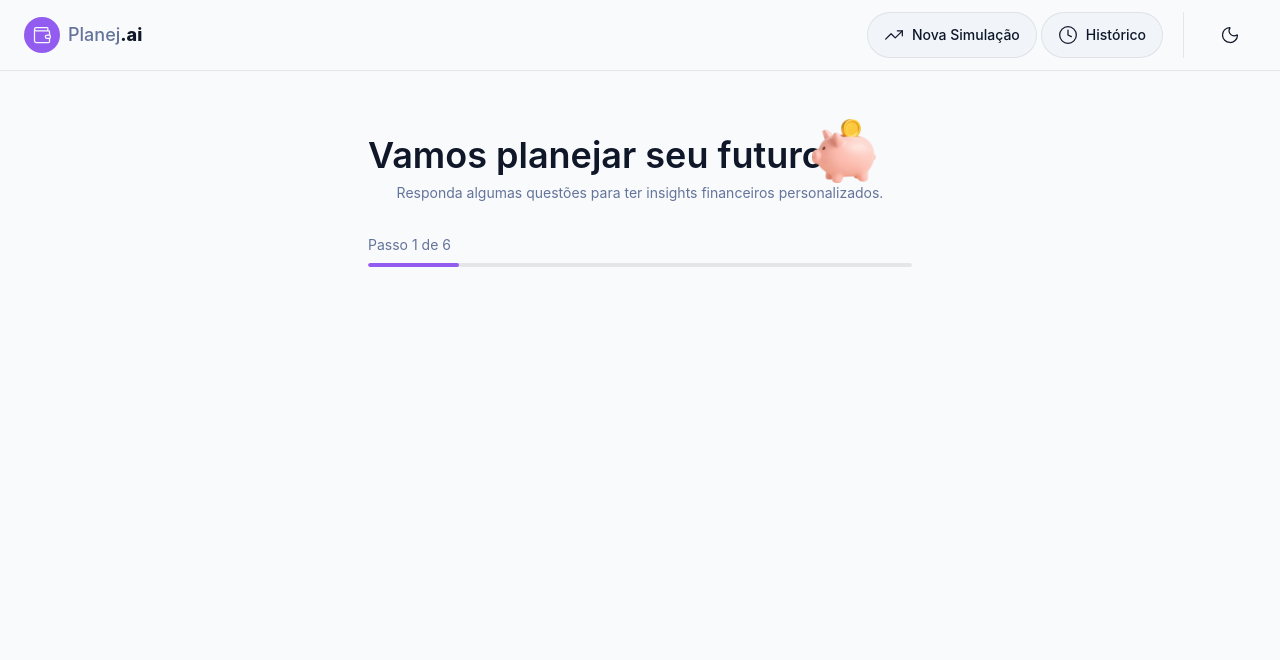
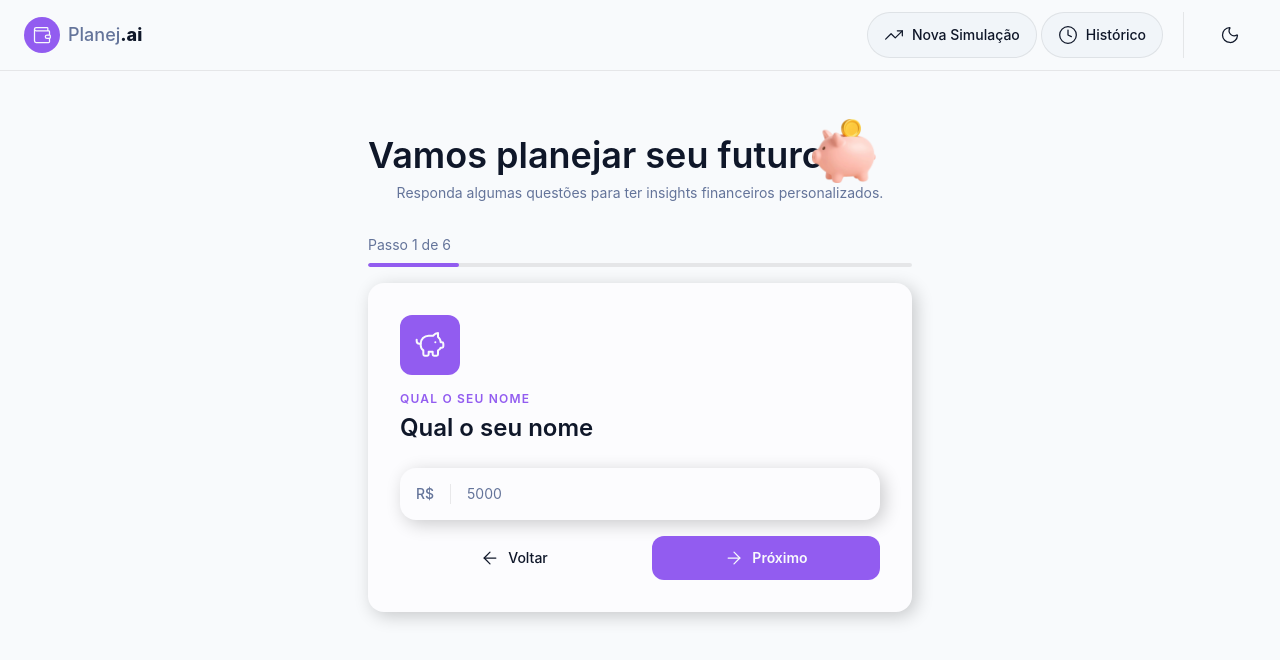
Before and after one commit to antoniorafaeldev/planejAI, a React (Vite) app: page / in a window 1280 px wide. Shown: the top 660 px of the page. Built offline with nearby package versions, Linux system fonts and the light colour scheme.

Commit message:
feat: create initial form structure with inputs

```diff
--- a/src/components/features/Simulation/Form.tsx
+++ b/src/components/features/Simulation/Form.tsx
@@ -1,9 +1,21 @@
+import { PiggyBank } from 'lucide-react';
+import { FormStep } from './FormStep';
 import { StepProgress } from './Progress';
 
 export function SimulationForm() {
   return (
     <>
       <StepProgress currentStep={1} totalSteps={6} />
+      <FormStep
+        icon={PiggyBank}
+        title="Qual o seu nome"
+        question="Qual o seu nome"
+        inputProps={{
+          type: 'text',
+          placeholder: '5000',
+          prefix: 'R$',
+        }}
+      />
     </>
   );
 }
--- /dev/null
+++ b/src/components/features/Simulation/FormStep.tsx
@@ -0,0 +1,49 @@
+import { Button } from '@/components/shared/Button';
+import { Input } from '@/components/shared/Input';
+import type { FormStepProps } from '@/interfaces/formStepProps';
+import { ArrowLeft, ArrowRight } from 'lucide-react';
+
+export function FormStep({
+  icon: Icon,
+  title,
+  question,
+  inputProps,
+  submitButtonProps,
+}: FormStepProps) {
+  return (
+    <div className="bg-card rounded-2xl p-6 shadow-[4px_4px_18px_0px_rgba(0,0,0,0.2)] sm:p-8">
+      <div className="bg-primary mb-4 flex h-15 w-15 items-center justify-center rounded-xl">
+        <Icon size={32} className="text-primary-foreground" />
+      </div>
+      <h2 className="text-primary mb-1 text-xs font-semibold tracking-widest uppercase">
+        {title}
+      </h2>
+      <h3 className="text-foreground mb-6 text-xl leading-snug font-semibold sm:text-2xl">
+        {question}
+      </h3>
+      <form className="flex flex-col gap-4">
+        <Input {...inputProps} />
+        <div className="flex flex-col gap-3 sm:flex-row sm:gap-6">
+          <Button
+            type="button"
+            // onClick={onBack}
+            variant="ghost"
+            icon={ArrowLeft}
+            className="order-2 flex-1 justify-center rounded-xl py-3 sm:order-1"
+          >
+            Voltar
+          </Button>
+          <Button
+            type="submit"
+            variant="primary"
+            icon={!submitButtonProps ? ArrowRight : undefined}
+            className="order-1 flex-1 sm:order-2"
+          >
+            {submitButtonProps?.label ?? 'Próximo'}
+            {submitButtonProps?.emojiIcon}
+          </Button>
+        </div>
+      </form>
+    </div>
+  );
+}
--- /dev/null
+++ b/src/components/shared/Input.tsx
@@ -0,0 +1,30 @@
+import type { InputProps } from '@/interfaces/inputProps';
+import { Divider } from './Divider';
+
+export function Input({ prefix, suffix, ...rest }: InputProps) {
+  return (
+    <div className="bg-input flex items-center rounded-2xl p-4 shadow-[4px_4px_18px_0px_rgba(0,0,0,0.2)]">
+      {prefix && (
+        <>
+          <span className="text-muted-foreground text-sm font-medium">
+            {prefix}
+          </span>
+          <Divider orientation="vertical" />
+        </>
+      )}
+      <input
+        className="text-foreground placeholder:text-muted-foreground w-full bg-transparent text-sm outline-none"
+        autoFocus
+        {...rest}
+      />
+      {suffix && (
+        <>
+          <Divider orientation="vertical" />
+          <span className="text-muted-foreground text-sm font-medium">
+            {suffix}
+          </span>
+        </>
+      )}
+    </div>
+  );
+}
--- /dev/null
+++ b/src/interfaces/formStepProps.ts
@@ -0,0 +1,13 @@
+import type { LucideIcon } from 'lucide-react';
+import type { InputProps } from './inputProps';
+
+export interface FormStepProps {
+  icon: LucideIcon;
+  title: string;
+  question: string;
+  inputProps: InputProps;
+  submitButtonProps?: {
+    label: string;
+    emojiIcon?: string;
+  };
+}
--- /dev/null
+++ b/src/interfaces/inputProps.ts
@@ -0,0 +1,6 @@
+import type { InputHTMLAttributes } from 'react';
+
+export interface InputProps extends InputHTMLAttributes<HTMLInputElement> {
+  prefix?: string;
+  suffix?: string;
+}
```
